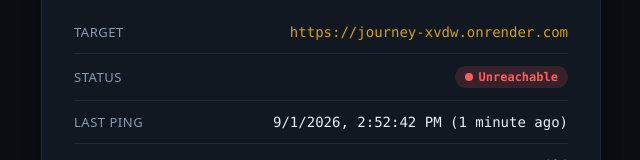
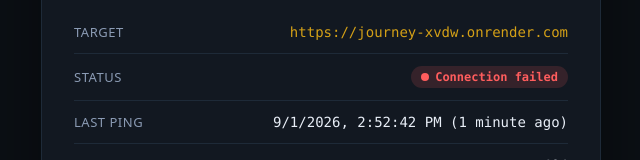
Before and after one commit to Khaleel188/journey-keepalive, a plain HTML site: page index.html in a window 1280 px wide. Shown: the part 236-396 px from the top of the page, without its empty margins (319-959 px from the left). Drawn offline with Linux system fonts and the light colour scheme.

Commit message:
Treat any HTTP response as a successful keepalive ping

```diff
--- a/index.html
+++ b/index.html
@@ -157,7 +157,8 @@
         els.latency.textContent = data.latency_ms != null ? `${data.latency_ms} ms` : "–";
         els.runs.textContent = data.runs ?? 0;
         els.badge.className = "badge " + (data.ok === true ? "ok" : data.ok === false ? "bad" : "unknown");
-        els.badgeText.textContent = data.ok === true ? "Reachable" : data.ok === false ? "Unreachable" : "Unknown";
+        els.badgeText.textContent =
+          data.ok === true ? "Server responded (kept warm)" : data.ok === false ? "Connection failed" : "Unknown";
       } catch (err) {
         els.badge.className = "badge bad";
         els.badgeText.textContent = "Status unavailable";
```
Also changed, not shown: 1 other file.
